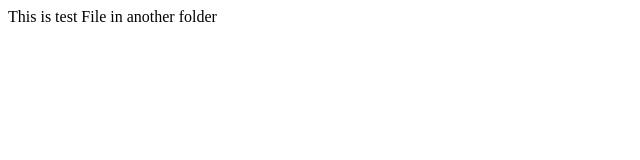
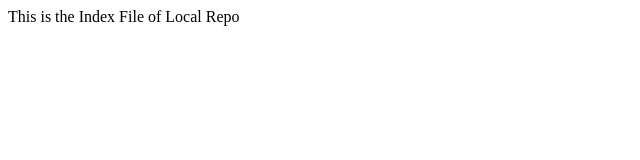
Before and after one commit to Sunysingh007/localrepo, a plain HTML site: page index.html in a window 1280 px wide. Shown: the full height of the page, 0-640 px from the left. Drawn offline with Linux system fonts and the light colour scheme.

Commit message:
changes if repo name

```diff
--- a/index.html
+++ b/index.html
@@ -1 +1 @@
-<p> This is test File in another folder</p>
+<p> This is the Index File of Local Repo</p>
```
